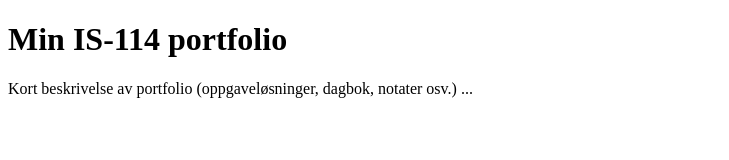
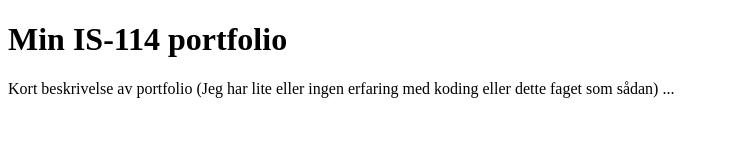
Before and after one commit to Fractal-Maria/Git-Hat, a plain HTML site: page index.html in a window 1280 px wide. Shown: the whole page, without its empty margins (0-729 px from the left). Drawn offline with Linux system fonts and the light colour scheme.

Commit message:
Index portfolio

```diff
--- a/index.html
+++ b/index.html
@@ -3,10 +3,10 @@
 <head>
   <meta charset="utf-8">
   <meta name="viewport" content="width=device-width, initial-scale=1">
-  <title>(navn [mellomnavn]* etternavn)</title>
+  <title>(Maria [mellomnavn]* MO)</title>
 </head>
 <body>
   <h1>Min IS-114 portfolio</h1>
-  <p>Kort beskrivelse av portfolio (oppgaveløsninger, dagbok, notater osv.) ... <p>
+  <p>Kort beskrivelse av portfolio (Jeg har lite eller ingen erfaring med koding eller dette faget som sådan) ... <p>
 </body>
 </html>
```
